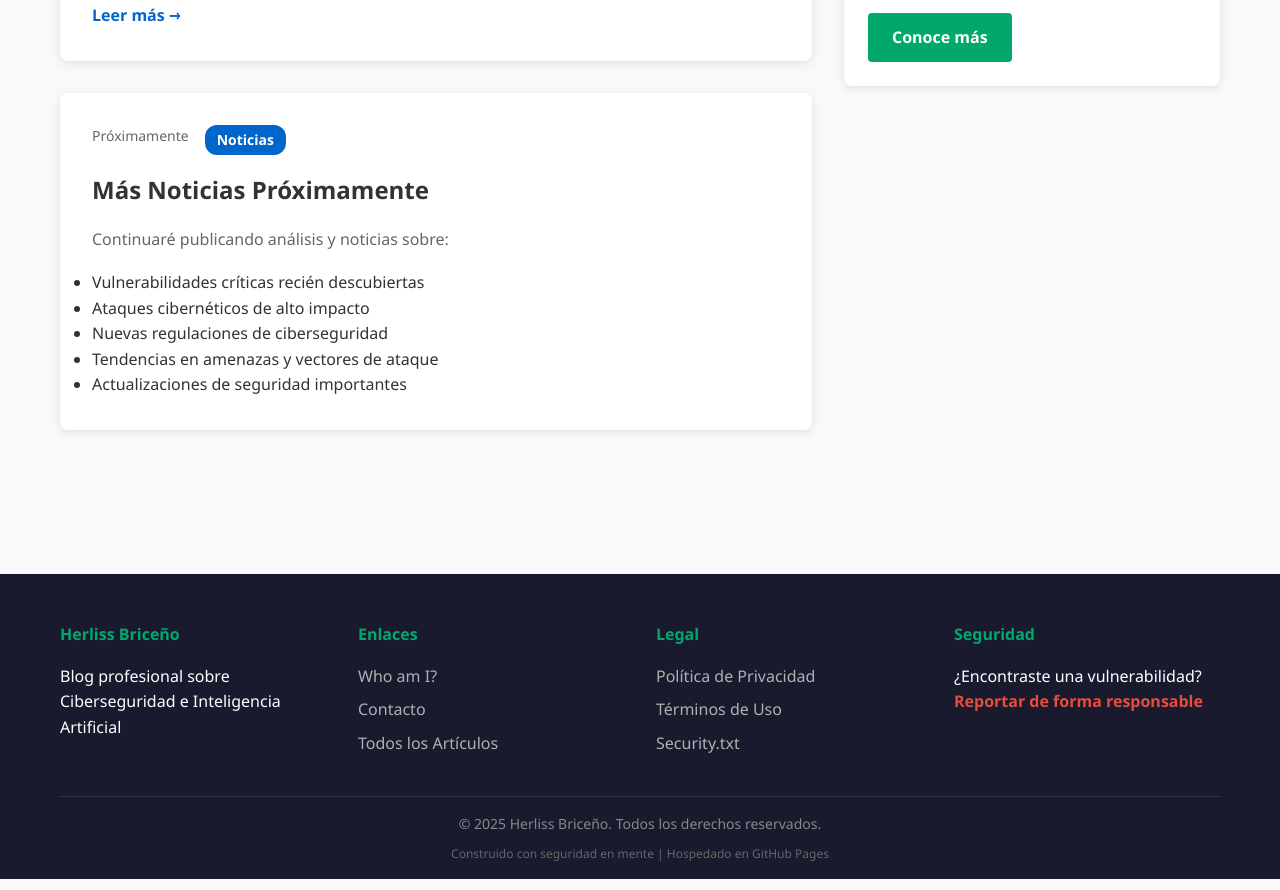
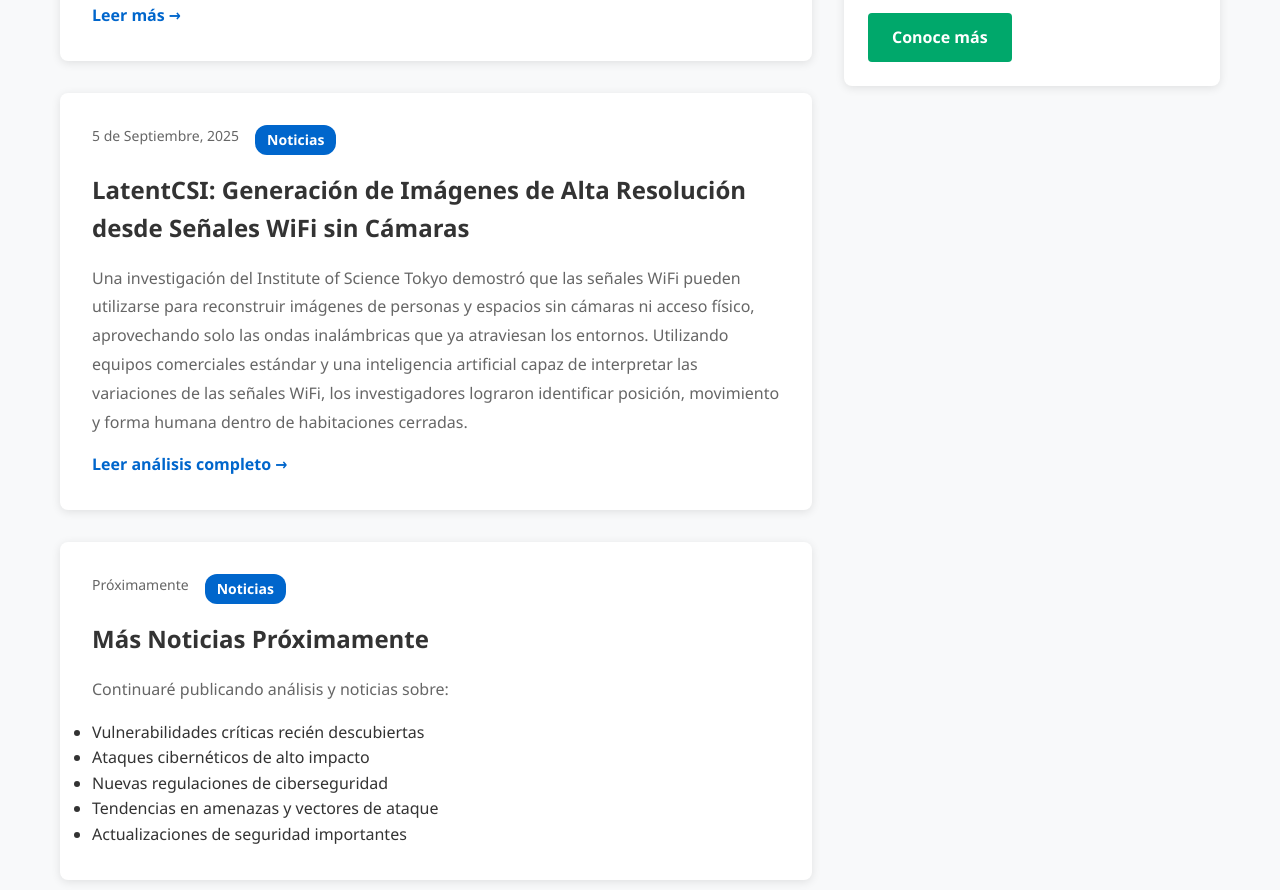
Before and after one commit to Herliss/herliss.github.io, a plain HTML site: page categories/noticias.html in a window 1280 px wide. Shown: the part 868-1758 px from the top of the page. Drawn offline with Linux system fonts and the light colour scheme.

Commit message:
feat: agregar artículos de Ratty y LatentCSI en noticias

```diff
--- a/categories/noticias.html
+++ b/categories/noticias.html
@@ -66,6 +66,17 @@
                     <h3><a href="/articles/2025/09-septiembre/ratty-troyano-phishing-pdfs-latinoamerica.html">Ratty: Un Troyano que se Propaga en Latinoamérica a través de PDFs Maliciosos</a></h3>
                     <p>Una reciente campaña de ciberataques en Latinoamérica, con foco en Perú e identificada por ESET, demuestra cómo una táctica aparentemente simple puede generar consecuencias de alto impacto para el negocio. El vector de entrada es conocido: un PDF malicioso distribuido mediante ingeniería social. Sin embargo, el verdadero riesgo está en el alcance del troyano Ratty, capaz de comprometer seriamente la seguridad organizacional.</p>
                     <a href="/articles/2025/09-septiembre/ratty-troyano-phishing-pdfs-latinoamerica.html" class="read-more">Leer más →</a>
+                </article>
+
+                <!-- Artículo LatentCSI -->
+                <article class="article-card">
+                    <div class="article-meta">
+                        <time datetime="2025-09-05">5 de Septiembre, 2025</time>
+                        <span class="category">Noticias</span>
+                    </div>
+                    <h3><a href="/articles/2025/09-septiembre/latentcsi-wifi-generacion-imagenes-ia.html">LatentCSI: Generación de Imágenes de Alta Resolución desde Señales WiFi sin Cámaras</a></h3>
+                    <p>Una investigación del Institute of Science Tokyo demostró que las señales WiFi pueden utilizarse para reconstruir imágenes de personas y espacios sin cámaras ni acceso físico, aprovechando solo las ondas inalámbricas que ya atraviesan los entornos. Utilizando equipos comerciales estándar y una inteligencia artificial capaz de interpretar las variaciones de las señales WiFi, los investigadores lograron identificar posición, movimiento y forma humana dentro de habitaciones cerradas.</p>
+                    <a href="/articles/2025/09-septiembre/latentcsi-wifi-generacion-imagenes-ia.html" class="read-more">Leer análisis completo →</a>
                 </article>
 
                 <!-- Placeholder para futuras noticias -->
```
